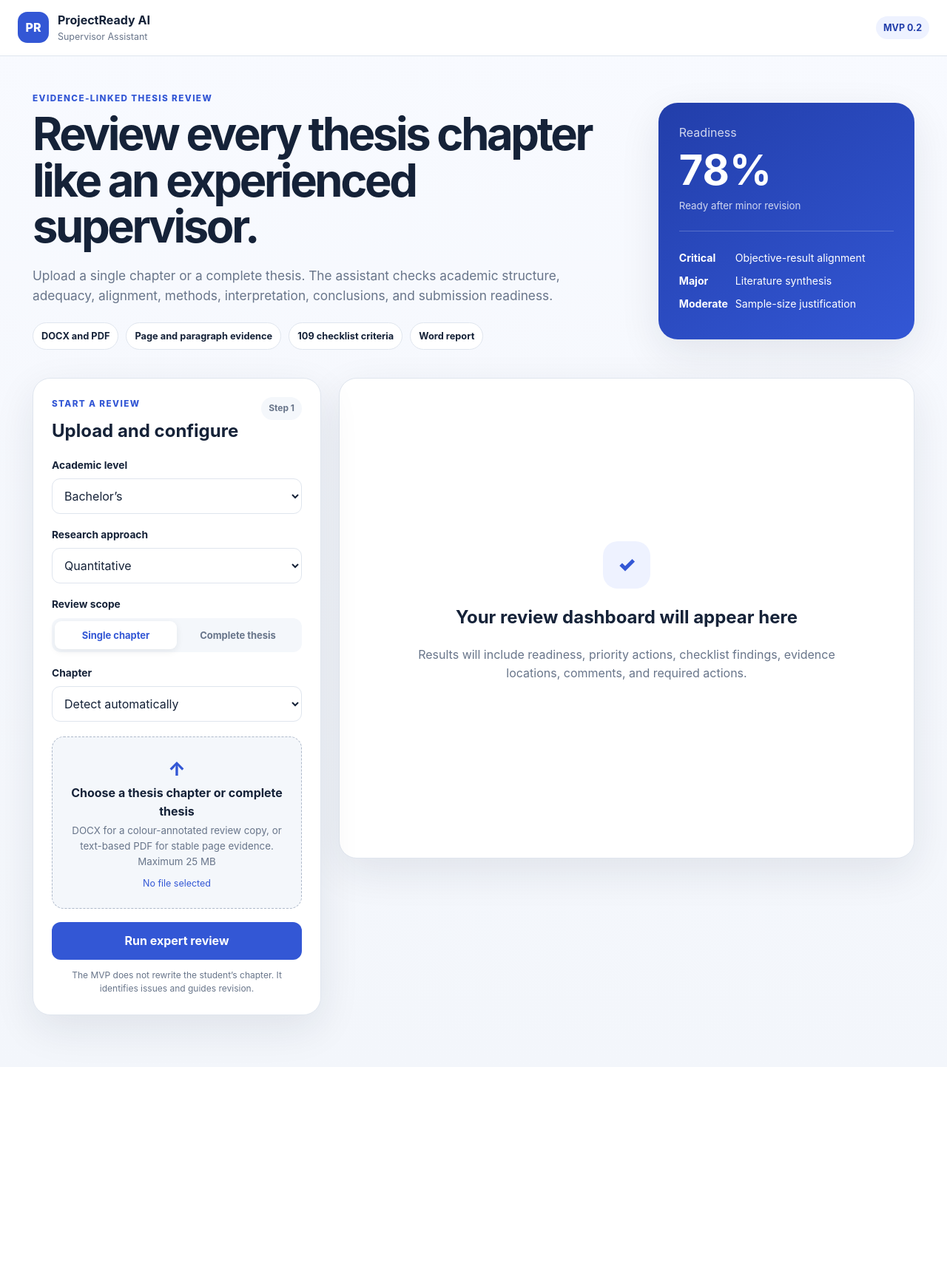
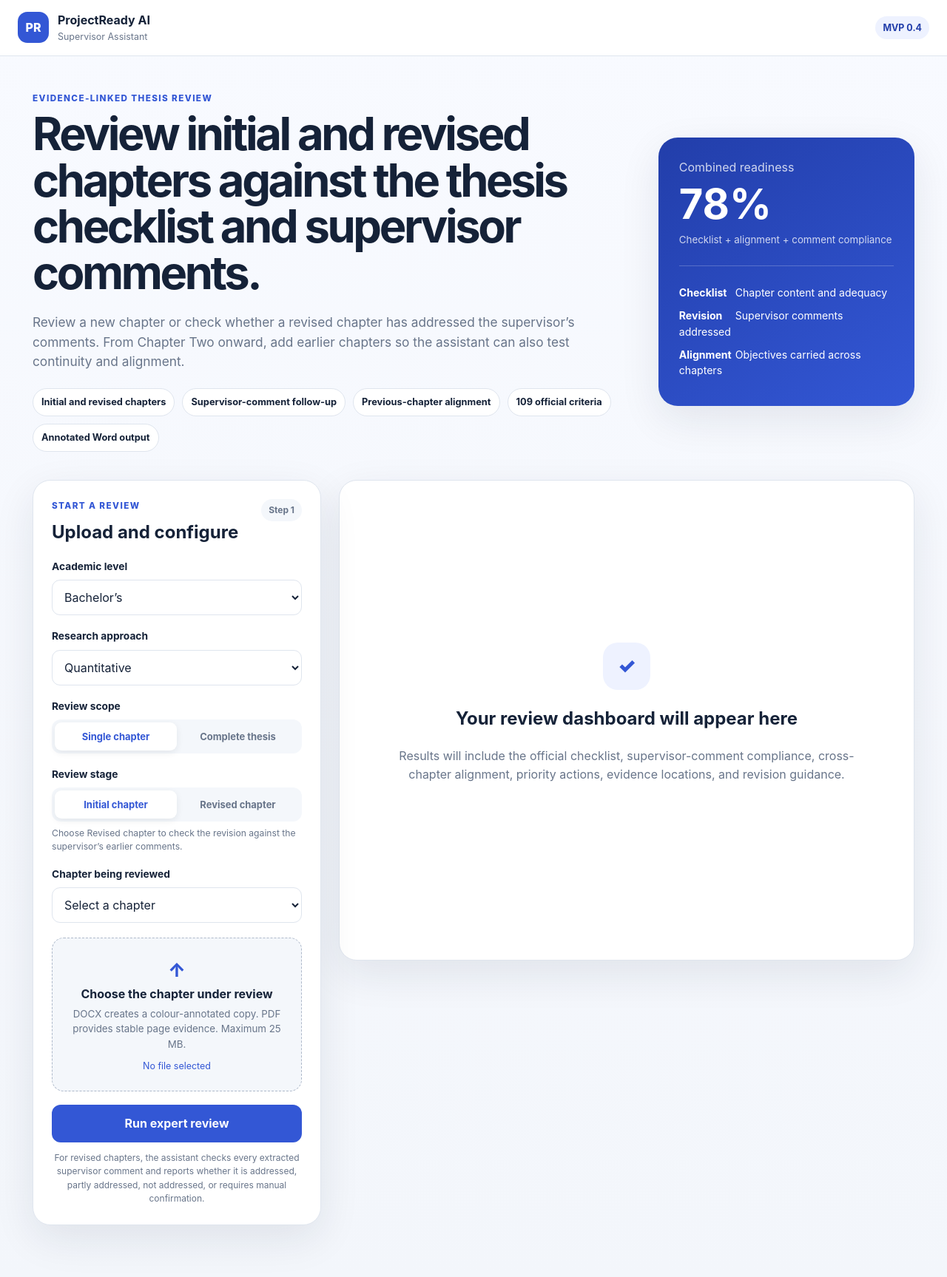
Before and after one commit to yawanokye/supervisor, a FastAPI app: page / in a window 1280 px wide. Shown: the whole page at 74% size. Before the commit the page ends 1437 px from the top, so only its background shows below. Run offline with FastAPI, Linux system fonts and the light colour scheme.

Commit message:
Add files via upload

```diff
--- a/app/templates/index.html
+++ b/app/templates/index.html
@@ -4,7 +4,7 @@
   <meta charset="utf-8">
   <meta name="viewport" content="width=device-width,initial-scale=1">
   <title>ProjectReady AI Supervisor Assistant</title>
-  <meta name="description" content="Evidence-linked expert review for thesis chapters and complete theses.">
+  <meta name="description" content="Evidence-linked expert review for thesis chapters, research proposals, and complete theses.">
   <link rel="stylesheet" href="/static/styles.css">
 </head>
 <body>
@@ -16,35 +16,36 @@
         <small>Supervisor Assistant</small>
       </span>
     </a>
-    <span class="beta">MVP 0.2</span>
+    <span class="beta">MVP 0.4</span>
   </header>
 
   <main class="page-shell">
     <section class="hero">
       <div>
         <p class="eyebrow">Evidence-linked thesis review</p>
-        <h1>Review every thesis chapter like an experienced supervisor.</h1>
+        <h1>Review initial and revised chapters against the thesis checklist and supervisor comments.</h1>
         <p class="hero-copy">
-          Upload a single chapter or a complete thesis. The assistant checks academic structure,
-          adequacy, alignment, methods, interpretation, conclusions, and submission readiness.
+          Review a new chapter or check whether a revised chapter has addressed the supervisor’s comments.
+          From Chapter Two onward, add earlier chapters so the assistant can also test continuity and alignment.
         </p>
         <div class="trust-row">
-          <span>DOCX and PDF</span>
-          <span>Page and paragraph evidence</span>
-          <span>109 checklist criteria</span>
-          <span>Word report</span>
+          <span>Initial and revised chapters</span>
+          <span>Supervisor-comment follow-up</span>
+          <span>Previous-chapter alignment</span>
+          <span>109 official criteria</span>
+          <span>Annotated Word output</span>
         </div>
       </div>
       <div class="hero-card">
         <div class="score-preview">
-          <span>Readiness</span>
+          <span>Combined readiness</span>
           <strong>78%</strong>
-          <small>Ready after minor revision</small>
+          <small>Checklist + alignment + comment compliance</small>
         </div>
         <div class="preview-list">
-          <p><b>Critical</b> Objective-result alignment</p>
-          <p><b>Major</b> Literature synthesis</p>
-          <p><b>Moderate</b> Sample-size justification</p>
+          <p><b>Checklist</b> Chapter content and adequacy</p>
+          <p><b>Revision</b> Supervisor comments addressed</p>
+          <p><b>Alignment</b> Objectives carried across chapters</p>
         </div>
       </div>
     </section>
@@ -90,10 +91,19 @@
             </div>
           </div>
 
+          <div class="field" id="submissionStageField">
+            <span>Review stage</span>
+            <div class="segmented">
+              <label><input type="radio" name="submission_stage" value="initial" checked><span>Initial chapter</span></label>
+              <label><input type="radio" name="submission_stage" value="revised"><span>Revised chapter</span></label>
+            </div>
+            <p class="field-help">Choose Revised chapter to check the revision against the supervisor’s earlier comments.</p>
+          </div>
+
           <label class="field" id="chapterField">
-            <span>Chapter</span>
-            <select name="selected_chapter">
-              <option value="0">Detect automatically</option>
+            <span>Chapter being reviewed</span>
+            <select name="selected_chapter" id="chapterSelect" required>
+              <option value="" selected disabled>Select a chapter</option>
               <option value="1">Chapter One: Introduction</option>
               <option value="2">Chapter Two: Literature Review</option>
               <option value="3">Chapter Three: Research Methods</option>
@@ -102,18 +112,83 @@
             </select>
           </label>
 
+          <div class="field hidden" id="documentTypeField">
+            <span>Chapter One document type</span>
+            <div class="segmented">
+              <label><input type="radio" name="document_type" value="chapter_one" checked><span>Chapter One only</span></label>
+              <label><input type="radio" name="document_type" value="proposal"><span>Research proposal</span></label>
+            </div>
+            <p class="field-help">Proposal mode is optional. It reviews Chapters One to Three where they are present in the uploaded proposal.</p>
+          </div>
+
+          <div class="context-card revision-card hidden" id="revisionReviewFields">
+            <div class="context-heading">
+              <div>
+                <span class="required-badge">Required for revised review</span>
+                <h3>Supervisor comments</h3>
+              </div>
+              <span class="context-icon">✓</span>
+            </div>
+            <p>Upload the supervisor’s comments, paste them below, or use both. DOCX files may contain normal text, green square-bracketed comments, tables, or native Word comments.</p>
+
+            <label class="upload-box context-upload">
+              <input type="file" name="supervisor_comment_files" id="supervisorCommentFilesInput" accept=".docx,.pdf" multiple>
+              <span class="upload-icon">＋</span>
+              <strong>Choose supervisor-comment file(s)</strong>
+              <small>DOCX or PDF. Up to 5 files, combined limit 50 MB.</small>
+              <em id="supervisorCommentFileNames">No supervisor-comment file selected</em>
+            </label>
+
+            <label class="field compact-field">
+              <span>Or paste the supervisor comments</span>
+              <textarea name="supervisor_comments_text" id="supervisorCommentsText" rows="5" placeholder="Paste each supervisor comment on a separate line..."></textarea>
+            </label>
+
+            <div class="optional-upload">
+              <span class="optional-badge">Optional but recommended</span>
+              <p>Upload the original chapter so the assistant can compare the relevant passage before and after revision.</p>
+              <label class="upload-box context-upload">
+                <input type="file" name="original_file" id="originalFileInput" accept=".docx,.pdf">
+                <span class="upload-icon">↺</span>
+                <strong>Choose the original chapter</strong>
+                <small>Used only for revision comparison.</small>
+                <em id="originalFileName">No original chapter selected</em>
+              </label>
+            </div>
+          </div>
+
           <label class="upload-box" id="uploadBox">
             <input type="file" name="file" id="fileInput" accept=".docx,.pdf" required>
             <span class="upload-icon">↑</span>
-            <strong>Choose a thesis chapter or complete thesis</strong>
-            <small>DOCX for a colour-annotated review copy, or text-based PDF for stable page evidence. Maximum 25 MB</small>
+            <strong id="mainUploadTitle">Choose the chapter under review</strong>
+            <small id="mainUploadHelp">DOCX creates a colour-annotated copy. PDF provides stable page evidence. Maximum 25 MB.</small>
             <em id="fileName">No file selected</em>
           </label>
+
+          <div class="context-card hidden" id="previousChaptersField">
+            <div class="context-heading">
+              <div>
+                <span class="required-badge">Required for alignment</span>
+                <h3 id="previousUploadTitle">Upload previous chapters</h3>
+              </div>
+              <span class="context-icon">↔</span>
+            </div>
+            <p id="previousUploadHelp">
+              Upload the earlier chapters as one composite DOCX/PDF or select several separate files.
+            </p>
+            <label class="upload-box context-upload">
+              <input type="file" name="previous_files" id="previousFilesInput" accept=".docx,.pdf" multiple>
+              <span class="upload-icon">＋</span>
+              <strong>Choose previous chapter file(s)</strong>
+              <small>Up to 5 files. Combined limit 75 MB.</small>
+              <em id="previousFileNames">No previous chapter selected</em>
+            </label>
+          </div>
 
           <button class="primary-button" type="submit" id="submitButton">
             <span>Run expert review</span>
           </button>
-          <p class="form-note">The MVP does not rewrite the student’s chapter. It identifies issues and guides revision.</p>
+          <p class="form-note">For revised chapters, the assistant checks every extracted supervisor comment and reports whether it is addressed, partly addressed, not addressed, or requires manual confirmation.</p>
         </form>
       </div>
 
@@ -121,13 +196,13 @@
         <div id="emptyState" class="empty-state">
           <div class="empty-icon">✓</div>
           <h2>Your review dashboard will appear here</h2>
-          <p>Results will include readiness, priority actions, checklist findings, evidence locations, comments, and required actions.</p>
+          <p>Results will include the official checklist, supervisor-comment compliance, cross-chapter alignment, priority actions, evidence locations, and revision guidance.</p>
         </div>
 
         <div id="loadingState" class="loading-state hidden">
           <div class="spinner"></div>
           <h2>Reviewing the document</h2>
-          <p>Extracting headings, locating evidence, assessing criteria, and building the revision plan.</p>
+          <p>Extracting the chapter, reading supervisor comments and previous chapters, testing revision compliance, and building the action plan.</p>
         </div>
 
         <div id="resultsState" class="hidden">
@@ -151,6 +226,30 @@
             <button class="ghost-button" id="showAllButton">Show all criteria</button>
           </div>
 
+          <section class="result-section hidden" id="revisionSection">
+            <div class="section-title">
+              <div>
+                <p class="eyebrow">Revised chapter follow-up</p>
+                <h3>Supervisor comment compliance</h3>
+              </div>
+              <span class="alignment-score" id="revisionScore">—</span>
+            </div>
+            <div id="revisionSourceSummary" class="context-summary"></div>
+            <div id="revisionList" class="finding-list"></div>
+          </section>
+
+          <section class="result-section hidden" id="alignmentSection">
+            <div class="section-title">
+              <div>
+                <p class="eyebrow">Previous chapter comparison</p>
+                <h3>Cross-chapter alignment</h3>
+              </div>
+              <span class="alignment-score" id="alignmentScore">—</span>
+            </div>
+            <div id="contextSummary" class="context-summary"></div>
+            <div id="alignmentList" class="finding-list"></div>
+          </section>
+
           <section class="result-section">
             <div class="section-title">
               <div>
@@ -164,8 +263,8 @@
           <section class="result-section">
             <div class="section-title">
               <div>
-                <p class="eyebrow">Detailed findings</p>
-                <h3>Checklist review</h3>
+                <p class="eyebrow">Official checklist</p>
+                <h3>Detailed findings</h3>
               </div>
               <select id="statusFilter" class="compact-select">
                 <option value="all">All statuses</option>
```
